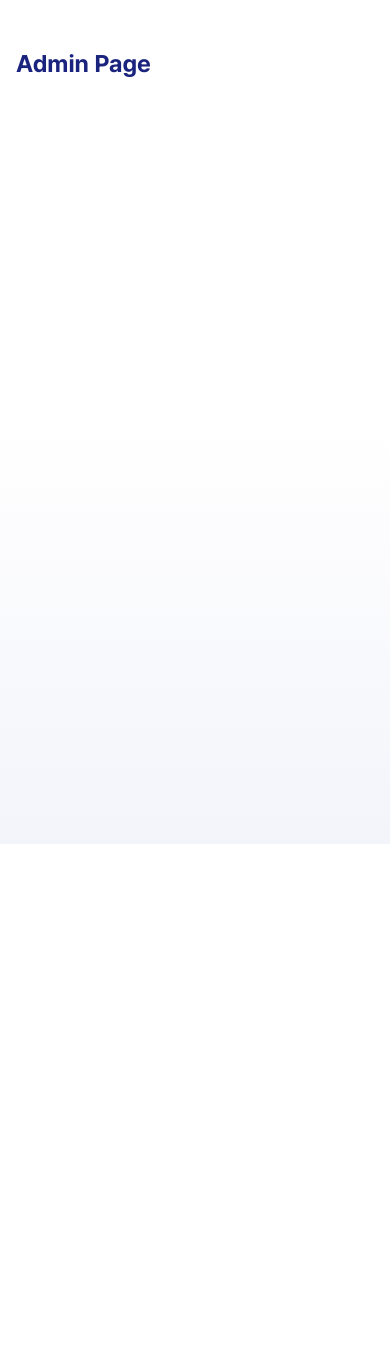
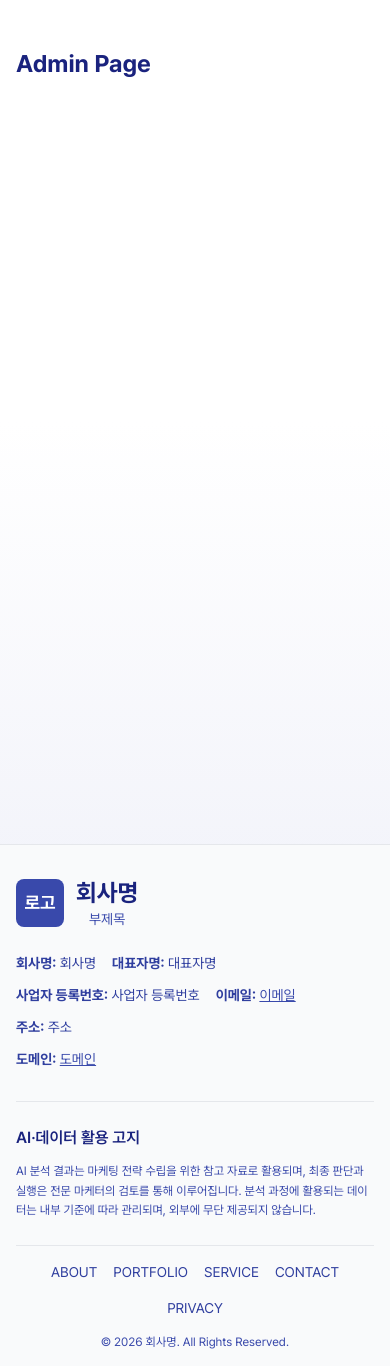
Before and after one commit to Convergence-Software-Recruiting/FE, a Next.js app: page /admin in a window 390 px wide. Before the commit the page ends 844 px from the top, so only its background shows below. Built offline with nearby package versions, Linux system fonts and the light colour scheme.

Commit message:
feat: Footer 컴포넌트 추가
- 회사 정보, AI 고지, 네비게이션 링크 포함
- 반응형 레이아웃 지원 (모바일/태블릿/데스크톱)
- LayoutClient에 Footer 통합
- 사용자가 쉽게 수정 가능한 구조로 설계

```diff
--- /dev/null
+++ b/components/layout/Footer.tsx
@@ -0,0 +1,182 @@
+"use client";
+
+import Link from "next/link";
+import { useResponsive } from "@/hooks/useResponsive";
+
+export default function Footer() {
+  const { isMobile, isTablet } = useResponsive();
+
+  // 회사 정보 (수정 가능)
+  const companyInfo = {
+    name: "회사명",
+    representative: "대표자명",
+    businessNumber: "사업자 등록번호",
+    email: "이메일",
+    address: "주소",
+    domain: "도메인",
+  };
+
+  // AI·데이터 활용 고지 (수정 가능)
+  const aiNotice = {
+    title: "AI·데이터 활용 고지",
+    content:
+      "AI 분석 결과는 마케팅 전략 수립을 위한 참고 자료로 활용되며, 최종 판단과 실행은 전문 마케터의 검토를 통해 이루어집니다. 분석 과정에 활용되는 데이터는 내부 기준에 따라 관리되며, 외부에 무단 제공되지 않습니다.",
+  };
+
+  // 네비게이션 링크 (수정 가능)
+  const navLinks = [
+    { label: "ABOUT", href: "/about" },
+    { label: "PORTFOLIO", href: "/portfolio" },
+    { label: "SERVICE", href: "/service" },
+    { label: "CONTACT", href: "/contact" },
+    { label: "PRIVACY", href: "/privacy" },
+  ];
+
+  return (
+    <footer className="bg-gray-50 border-t border-gray-200">
+      <div className="container mx-auto px-4 sm:px-6 lg:px-8">
+        {/* 상단 섹션 */}
+        <div
+          className={`py-8 sm:py-10 lg:py-12 ${
+            isMobile ? "space-y-6" : "grid grid-cols-1 lg:grid-cols-2 gap-8"
+          }`}
+        >
+          {/* 왼쪽: 로고 및 회사명 */}
+          <div className={isMobile ? "text-center" : ""}>
+            <div className="flex items-center gap-3 mb-4">
+              {/* 로고 영역 - 이미지로 교체 가능 */}
+              <div className="w-12 h-12 bg-navy-600 rounded-lg flex items-center justify-center">
+                <span className="text-white font-bold text-lg">로고</span>
+              </div>
+              <div>
+                <h2 className="text-2xl font-bold text-navy-900">회사명</h2>
+                <p className="text-sm text-navy-600">부제목</p>
+              </div>
+            </div>
+          </div>
+
+          {/* 오른쪽: 회사 정보 */}
+          <div className={isMobile ? "space-y-3" : "space-y-2"}>
+            <div
+              className={`text-navy-700 ${isMobile ? "text-sm" : "text-base"}`}
+            >
+              <div className="flex flex-wrap gap-x-4 gap-y-1">
+                <span>
+                  <strong>회사명:</strong> {companyInfo.name}
+                </span>
+                <span>
+                  <strong>대표자명:</strong> {companyInfo.representative}
+                </span>
+              </div>
+            </div>
+            <div
+              className={`text-navy-700 ${isMobile ? "text-sm" : "text-base"}`}
+            >
+              <div className="flex flex-wrap gap-x-4 gap-y-1">
+                <span>
+                  <strong>사업자 등록번호:</strong> {companyInfo.businessNumber}
+                </span>
+                <span>
+                  <strong>이메일:</strong>{" "}
+                  <a
+                    href={`mailto:${companyInfo.email}`}
+                    className="text-navy-600 hover:text-navy-900 underline"
+                  >
+                    {companyInfo.email}
+                  </a>
+                </span>
+              </div>
+            </div>
+            <div
+              className={`text-navy-700 ${isMobile ? "text-sm" : "text-base"}`}
+            >
+              <div>
+                <strong>주소:</strong> {companyInfo.address}
+              </div>
+            </div>
+            <div
+              className={`text-navy-700 ${isMobile ? "text-sm" : "text-base"}`}
+            >
+              <div>
+                <strong>도메인:</strong>{" "}
+                <a
+                  href={`https://${companyInfo.domain}`}
+                  target="_blank"
+                  rel="noopener noreferrer"
+                  className="text-navy-600 hover:text-navy-900 underline"
+                >
+                  {companyInfo.domain}
+                </a>
+              </div>
+            </div>
+          </div>
+        </div>
+
+        {/* AI·데이터 활용 고지 섹션 */}
+        <div
+          className={`border-t border-gray-200 pt-6 sm:pt-8 ${
+            isMobile ? "pb-6" : "pb-8"
+          }`}
+        >
+          <h3
+            className={`font-semibold text-navy-900 mb-3 ${
+              isMobile ? "text-base" : "text-lg"
+            }`}
+          >
+            {aiNotice.title}
+          </h3>
+          <p
+            className={`text-navy-600 leading-relaxed ${
+              isMobile ? "text-xs sm:text-sm" : "text-sm sm:text-base"
+            }`}
+          >
+            {aiNotice.content}
+          </p>
+        </div>
+
+        {/* 하단: 네비게이션 및 저작권 */}
+        <div
+          className={`border-t border-gray-200 ${isMobile ? "py-4" : "py-6"}`}
+        >
+          <div
+            className={`flex flex-col ${
+              isMobile
+                ? "space-y-4"
+                : "sm:flex-row sm:justify-between sm:items-center"
+            }`}
+          >
+            {/* 네비게이션 링크 */}
+            <nav
+              className={`flex flex-wrap gap-4 sm:gap-6 ${
+                isMobile ? "justify-center" : ""
+              }`}
+            >
+              {navLinks.map((link) => (
+                <Link
+                  key={link.href}
+                  href={link.href}
+                  className={`text-navy-700 hover:text-navy-900 transition-colors ${
+                    isMobile ? "text-sm" : "text-base"
+                  }`}
+                >
+                  {link.label}
+                </Link>
+              ))}
+            </nav>
+
+            {/* 저작권 정보 */}
+            <div
+              className={`text-navy-600 ${
+                isMobile
+                  ? "text-center text-xs sm:text-sm"
+                  : "text-sm sm:text-base"
+              }`}
+            >
+              © {new Date().getFullYear()} 회사명. All Rights Reserved.
+            </div>
+          </div>
+        </div>
+      </div>
+    </footer>
+  );
+}
--- a/components/layout/index.tsx
+++ b/components/layout/index.tsx
@@ -1,6 +1,7 @@
 "use client";
 
 import { ReactNode } from "react";
+import Footer from "./Footer";
 
 interface LayoutClientProps {
   children: ReactNode;
@@ -17,9 +18,10 @@ export default function LayoutClient({
   }
 
   return (
-    <div className="min-h-screen bg-background">
+    <div className="min-h-screen bg-background flex flex-col">
       {/* 네비게이션은 필요시 여기에 추가 */}
-      <main>{children}</main>
+      <main className="flex-1">{children}</main>
+      <Footer />
     </div>
   );
 }
```
